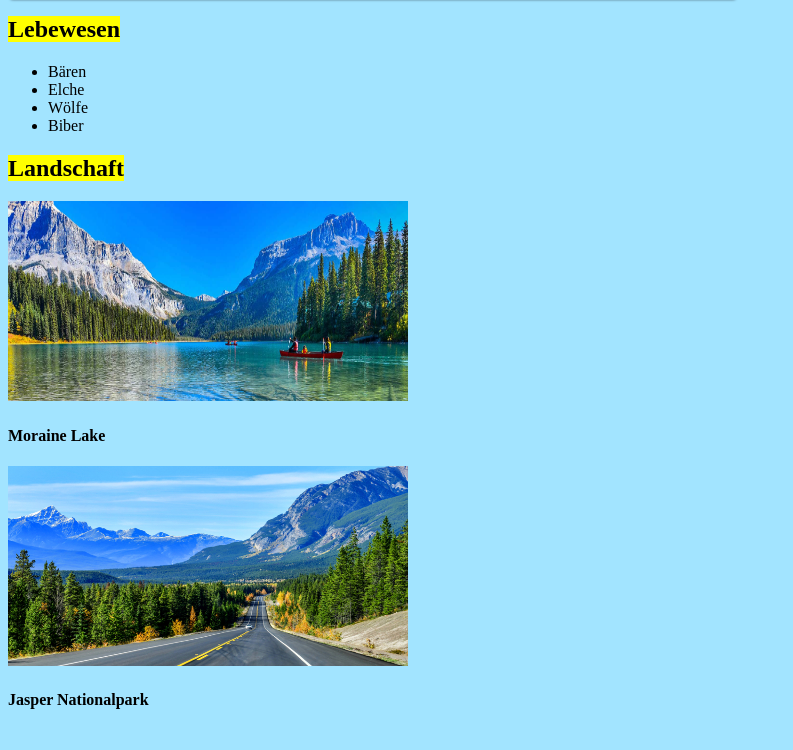
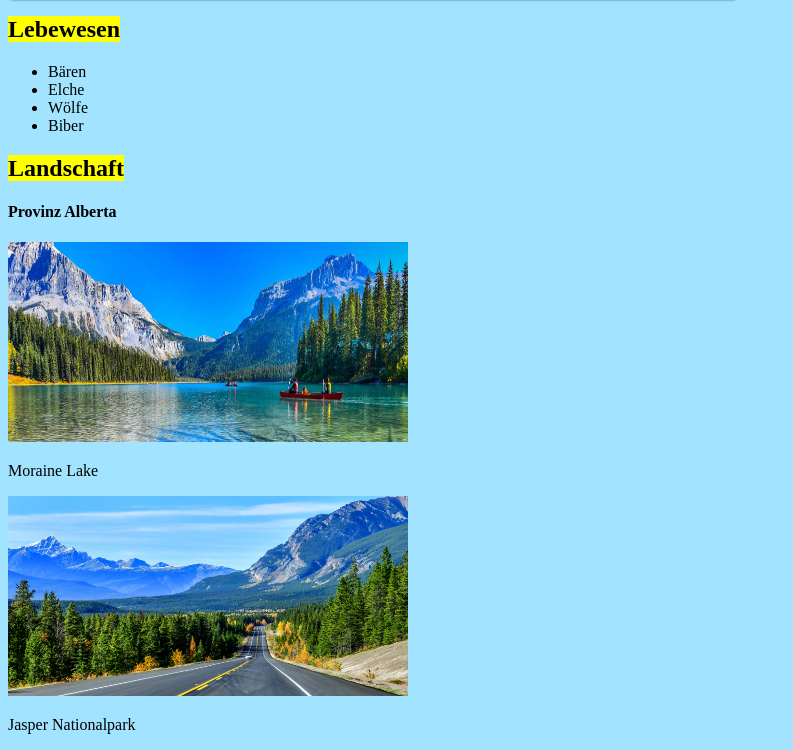
Before and after one commit to gymmu-DC-CS/erstelle-einen-blogeintrag-e227419edusblch, a plain HTML site: page index.html in a window 1280 px wide. Shown: the part 1102-1852 px from the top of the page, without its empty margins (0-793 px from the left). Drawn offline with Linux system fonts and the light colour scheme.

Commit message:
18.10 - Provinz "Alberta" hinzugefügt -Schriftart: Moraine Lake und Jasper Nationalpark von h4 zu p geändert

```diff
--- a/index.html
+++ b/index.html
@@ -72,7 +72,8 @@
   <li>Biber</li>
 </ul>
 <h2><mark>Landschaft</mark></h2>
+<h4>Provinz Alberta</h4>
 <img src="kanada-urlaub-mit-kindern.jpg" alt="Landschaft" height="200"; width="400">
-<h4>Moraine Lake</h4>
+<p>Moraine Lake</p>
 <img src="Kanada Jasper Nationalpark Icefield Parkway Foto iStock MJ Prototype.jpg" alt="Nationalpark" height="200"; width="400">
-<h4>Jasper Nationalpark</h4>
+<p>Jasper Nationalpark</p>
```
